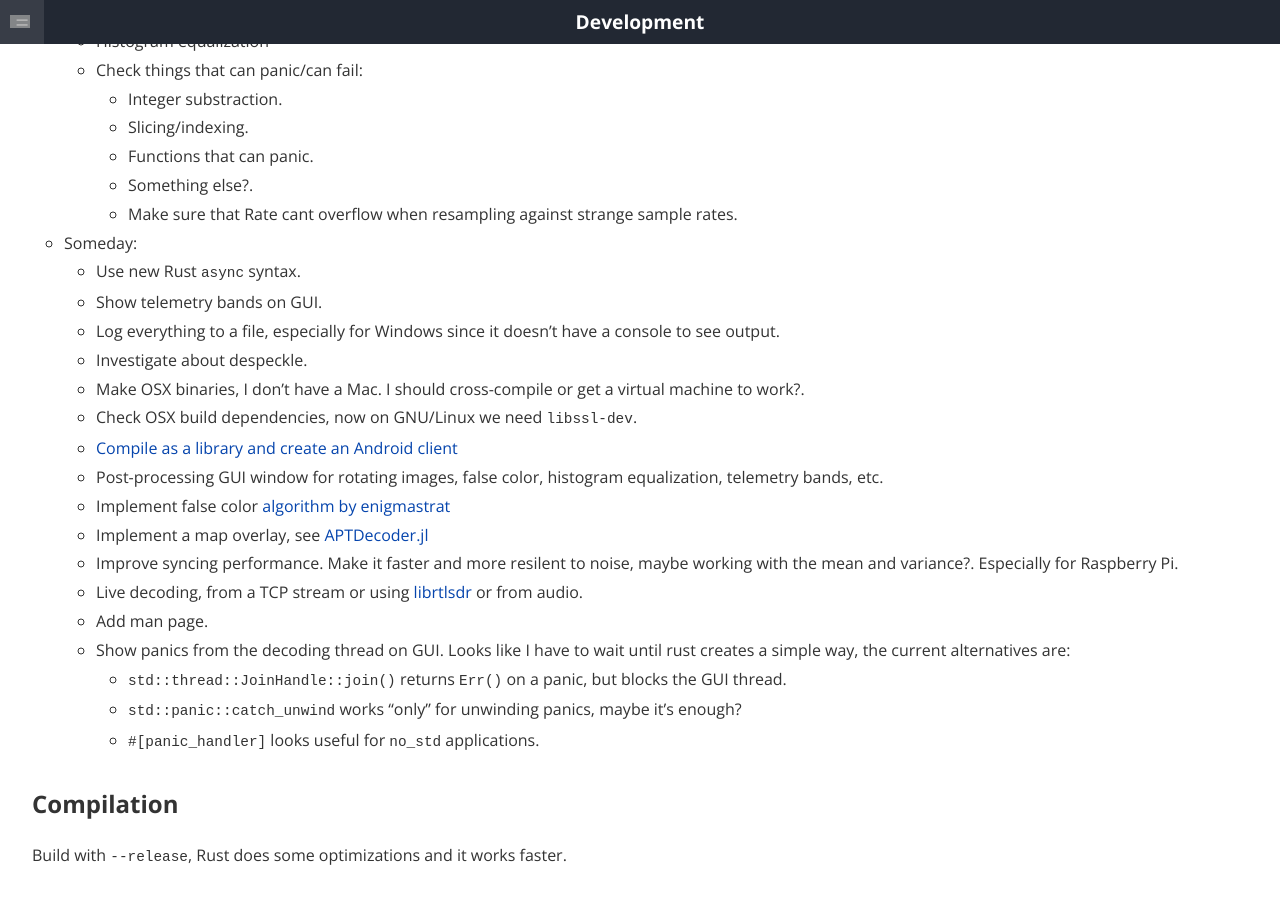
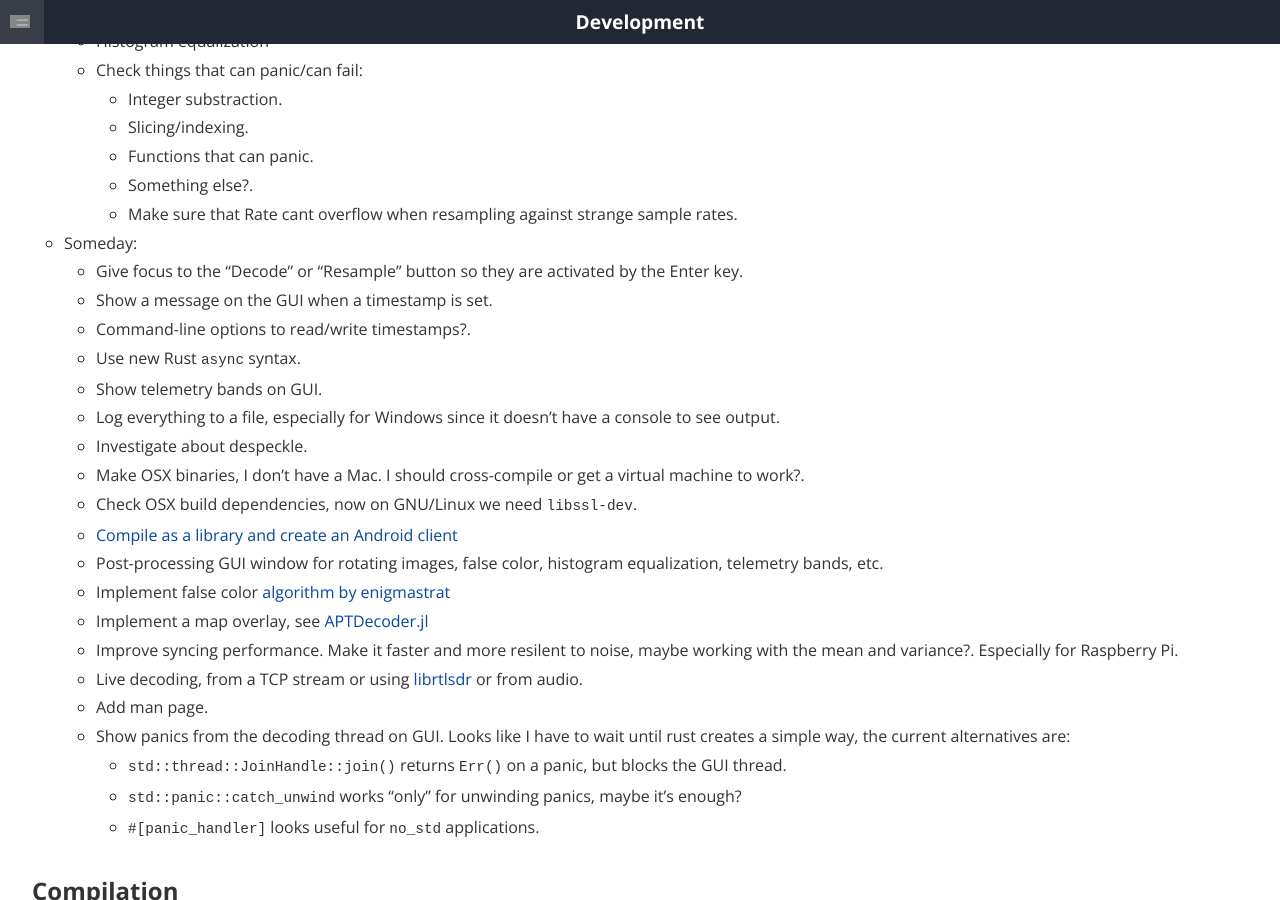
Before and after one commit to martinber/noaa-apt, a Jekyll site: the page built from docs/development.md, in a window 1280 px wide and 900 px high, scrolled down 1822 px. Built offline with Jekyll 4.4.1, drawn with Linux system fonts in a browser that asks for light colours.

```diff
--- a/Cargo.toml
+++ b/Cargo.toml
@@ -1,6 +1,6 @@
 [package]
 name = "noaa-apt"
-version = "1.1.1"
+version = "1.1.2-dev"
 authors = ["Martin Bernardi <martinber.710@gmail.com>"]
 edition = "2018"
 build = "src/build.rs"
--- a/docs/development.md
+++ b/docs/development.md
@@ -97,6 +97,13 @@ Notes:
             sample rates.
 
 - Someday:
+
+    - Give focus to the "Decode" or "Resample" button so they are activated by
+        the Enter key.
+
+    - Show a message on the GUI when a timestamp is set.
+
+    - Command-line options to read/write timestamps?.
 
     - Use new Rust `async` syntax.
 
```
Also changed, not shown: README.md, 1 other file.
